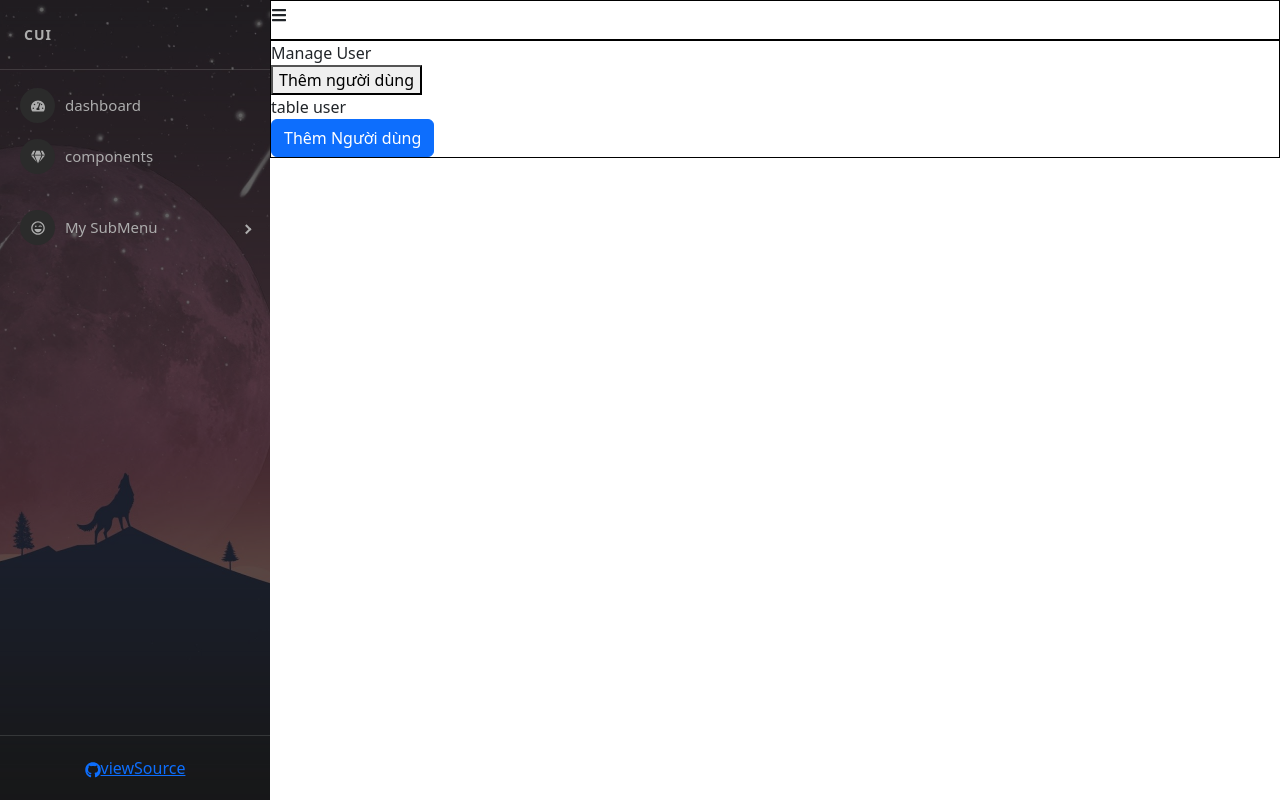
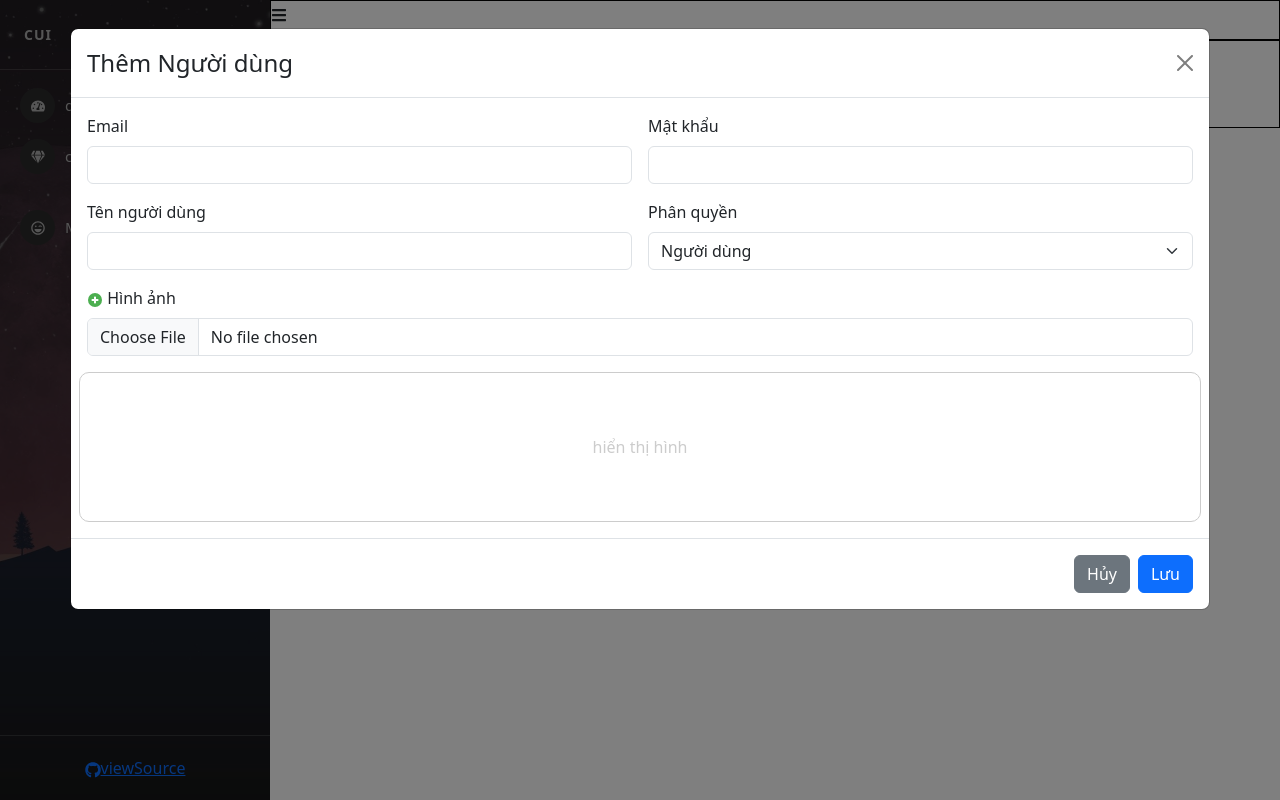
Before and after one commit to hoangphuc1501/reactjs, a React (Create React App) app: page /admin/manage-user in a window 1280 px wide. Both pictures are taken after a click on the button "Thêm người dùng". Built offline with nearby package versions, Linux system fonts and the light colour scheme.

Commit message:
call api

```diff
--- a/src/components/Admin/content/ManageUser.js
+++ b/src/components/Admin/content/ManageUser.js
@@ -1,9 +1,11 @@
+import { useState } from "react";
 import ModalCreateUser from "./ModalCreateUSer";
 import './manageUser.scss';
 
 
 
 const ManageUser = (Props) => {
+    const [showModalCreateUser, setShowModalCreateUser] = useState(false)
     return (
         <div className="manage-user-container">
             <div className="title">
@@ -11,12 +13,15 @@
             </div>
             <div className="user-content">
                 <div>
-                    <button>Thêm người dùng</button>
+                    <button className="btn btn-primary" onClick={() => setShowModalCreateUser(true)}>Thêm người dùng</button>
                 </div>
                 <div>
                     table user
                 </div>
-                <ModalCreateUser />
+                <ModalCreateUser
+                show={showModalCreateUser}
+                setShow={setShowModalCreateUser}
+                />
             </div>
 
         </div>
--- a/src/components/Admin/content/ModalCreateUSer.js
+++ b/src/components/Admin/content/ModalCreateUSer.js
@@ -2,33 +2,67 @@
 import { FcPlus } from "react-icons/fc";
 import Button from 'react-bootstrap/Button';
 import Modal from 'react-bootstrap/Modal';
+import axios from 'axios';
+// const FormData = require('form-data');
 
-const ModalCreateUser = () => {
-    const [show, setShow] = useState(false);
+const ModalCreateUser = (props) => {
+    const { show, setShow } = props
+    // const [show, setShow] = useState(false);
 
     const handleClose = () => setShow(false);
-    const handleShow = () => setShow(true);
+    const handleShow = () => {
+        setShow(true);
+        setEmail("");
+        setPassword("");
+        setRole("USER");
+        setUserName("");
+        setImage("");
+        setPreviewImage("");
+    };
 
-    const [ email, setEmail ] = useState('');
-    const [ password, setPassword ] = useState('');
-    const [ userName, setUserName ] = useState('');
-    const [ role, setRole ] = useState('USER');
-    const [ image, setImage ] = useState('');
-    const [ previewImage, setPreviewImage ] = useState('');
+    const [email, setEmail] = useState('');
+    const [password, setPassword] = useState('');
+    const [userName, setUserName] = useState('');
+    const [role, setRole] = useState('USER');
+    const [image, setImage] = useState('');
+    const [previewImage, setPreviewImage] = useState('');
 
     const handleUploadImage = (event) => {
-        if(event.target && event.target.files && event.target.files[0]){
+        if (event.target && event.target.files && event.target.files[0]) {
             setPreviewImage(URL.createObjectURL(event.target.files[0]));
             setImage(event.target.files[0]);
-        }else{
+        } else {
             // setPreviewImage("");
         }
     }
+    const handleSubmitCreateUser = async () => {
+        // validate
+
+        // call api
+        // let data = {
+        //     email: email,
+        //     password: password,
+        //     username: userName,
+        //     role: role,
+        //     userImage: image
+        // }
+        // console.log(data)
+        const data = new FormData();
+        data.append('email', email);
+        data.append('password', password);
+        data.append('username', userName);
+        data.append('role', role);
+        data.append('userImage', image);
+
+        let  res = await axios.post('http://localhost:8081/api/v1/participant', data);
+
+        console.log(res)
+    }
     return (
         <>
-            <Button variant="primary" onClick={handleShow}>
+            {/* <Button variant="primary" onClick={handleShow}>
                 Thêm Người dùng
-            </Button>
+            </Button> */}
 
             <Modal show={show} onHide={handleClose} size="xl" backdrop="static" className='modal-add-user'>
                 <Modal.Header closeButton>
@@ -37,39 +71,39 @@
                 <Modal.Body>
                     <form className="row g-3">
                         <div className="col-md-6">
-                            <label  className="form-label">Email </label>
+                            <label className="form-label">Email </label>
                             <input type="email" className="form-control"
-                            value={email}
-                            onChange={(event) => setEmail(event.target.value)}
+                                value={email}
+                                onChange={(event) => setEmail(event.target.value)}
                             />
                         </div>
                         <div className="col-md-6">
-                            <label  className="form-label">Mật khẩu</label>
+                            <label className="form-label">Mật khẩu</label>
                             <input type="password" className="form-control" value={password}
-                            onChange={(event) => setPassword(event.target.value)}
+                                onChange={(event) => setPassword(event.target.value)}
                             />
                         </div>
                         <div className="col-md-6">
-                            <label  className="form-label">Tên người dùng</label>
+                            <label className="form-label">Tên người dùng</label>
                             <input type="text" className="form-control" value={userName}
-                            onChange={(event) => setUserName(event.target.value)}
+                                onChange={(event) => setUserName(event.target.value)}
                             />
                         </div>
                         <div className="col-md-6">
-                            <label  className="form-label">Phân quyền</label>
-                            <select  className="form-select" onChange={(event) => setRole(event.target.value)}>
+                            <label className="form-label">Phân quyền</label>
+                            <select className="form-select" onChange={(event) => setRole(event.target.value)}>
                                 <option>Người dùng</option>
                                 <option>quản trị</option>
                             </select>
                         </div>
                         <div className="col-12">
-                            <label  className="form-label"><FcPlus /> Hình ảnh</label>
+                            <label className="form-label"><FcPlus /> Hình ảnh</label>
                             <input type="file" className="form-control" onChange={(event) => handleUploadImage(event)} />
                         </div>
                         <div className="col-12 priview-image">
-                            { previewImage ?
-                            <img src={previewImage} alt='' />
-                            :  <span>hiển thị hình</span>
+                            {previewImage ?
+                                <img src={previewImage} alt='' />
+                                : <span>hiển thị hình</span>
                             }
                             {/* <span>hiển thị hình</span> */}
                             {/* <img src='https://cdn.shopvnb.com/uploads/san_pham/vot-cau-long-vnb-v88-xanh-chinh-hang-1.webp' alt='' /> */}
@@ -81,7 +115,7 @@
                     <Button variant="secondary" onClick={handleClose}>
                         Hủy
                     </Button>
-                    <Button variant="primary" onClick={handleClose}>
+                    <Button variant="primary" onClick={() => handleSubmitCreateUser()}>
                         Lưu
                     </Button>
                 </Modal.Footer>
```
